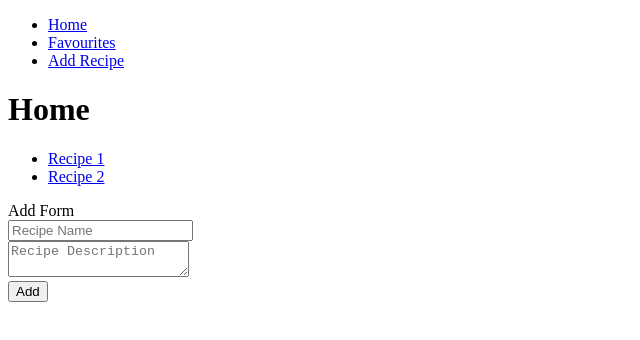
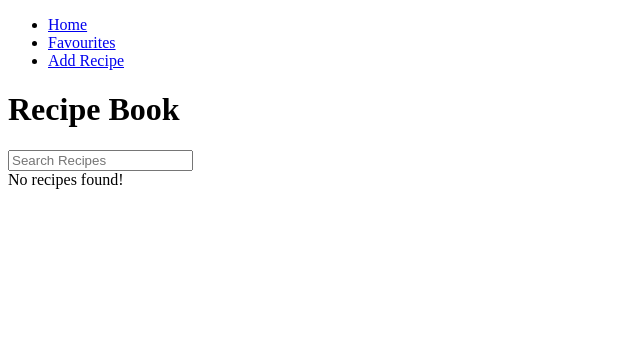
Before and after one commit to Slimboyfat-1979/recipe-book, a Vue app: page / in a window 1280 px wide. Shown: the top 340 px of the page, without its empty margins (0-640 px from the left). Built offline with nearby package versions, Linux system fonts and the light colour scheme; the HTML template or start-up script is replaced by a standard one.

Commit message:
adding filtere

```diff
--- a/src/stores/recipe.ts
+++ b/src/stores/recipe.ts
@@ -21,5 +21,9 @@ export const useRecipeStore = defineStore('recipe', () => {
         return newRecipe;
     }
 
-    return {recipes, addRecipe}
+    const getRecipeById = (id: string) => {
+        return recipes.value.find(recipe => recipe.id === id );
+    }
+
+    return {recipes, addRecipe, getRecipeById}
 })
--- a/src/views/HomeView.vue
+++ b/src/views/HomeView.vue
@@ -1,25 +1,33 @@
 <template>
   <main>
-    <h1>Home</h1>
-    <nav>
+    <h1>Recipe Book</h1>
+    <div>
+        <input type="text" placeholder="Search Recipes" v-model="searchQuery">
+    </div>
+    <nav v-if="filteredRecipes.length > 0">
         <ul>
-            <li>
-                <RouterLink :to="{name: 'recipe', params: {id: 1}}">Recipe 1</RouterLink>
-            </li>
-            <li>
-                <RouterLink :to="{name: 'recipe', params: {id: 2}}">Recipe 2</RouterLink>
+            <li v-for="recipe in filteredRecipes" :key="recipe.id">
+                <RouterLink :to="{name: 'recipe', params: {id: recipe.id}}">{{ recipe.name }}</RouterLink>
             </li>
         </ul>
     </nav>
+    <div v-else>
+        No recipes found!
+    </div>
   </main>
-  <AddRecipeView></AddRecipeView>
+
 </template>
 
 <script setup lang="ts">
+import {computed, ref} from 'vue';
 import { RouterLink } from 'vue-router';
 import { useRecipeStore } from '@/stores/recipe';
-import AddRecipeView from './AddRecipeView.vue';
 
+const searchQuery = ref('');
 const recipeStore = useRecipeStore();
 
+const filteredRecipes = computed(() => {
+    return recipeStore.recipes.filter(recipe => recipe.name.toLowerCase().includes(searchQuery.value.toLowerCase()))
+})
+
 </script>
--- a/src/views/RecipeView.vue
+++ b/src/views/RecipeView.vue
@@ -1,8 +1,34 @@
 <template>
     <div>
-      Recipe {{ $route.params.id }}
+      <div>
+        <h1>
+            {{ recipe?.name }}
+        </h1>
+        <p>
+            {{ recipe?.description }}
+        </p>
+      </div>
     </div>
-     <nav>
+
+</template>
+
+<script setup lang="ts">
+import { useRecipeStore } from '@/stores/recipe';
+import { computed } from 'vue';
+import { useRoute } from 'vue-router';
+
+const route = useRoute()
+const recipeStore = useRecipeStore();
+
+const recipe = computed(() => recipeStore.getRecipeById(route.params.id as string))
+
+</script>
+
+
+
+
+
+     <!-- <nav>
         <ul>
             <li>
                 <RouterLink :to="{name: 'recipe', params: {id: 1} }">Recipe 1</RouterLink>
@@ -11,16 +37,4 @@
                 <RouterLink :to="{name: 'recipe', params: {id: 3} }">Recipe 3</RouterLink>
             </li>
         </ul>
-     </nav>
-</template>
-
-<script setup lang="ts">
-import { onMounted, watch } from 'vue';
-import { useRoute } from 'vue-router';
-
-const route = useRoute()
-console.log(route.params.id);
-
-onMounted(() => console.log(`Fetching data onMounted`));
-watch(() => route.params.id, () => console.log(`Fetching inside watch`), {immediate: true})
-</script>
+     </nav> -->
```
